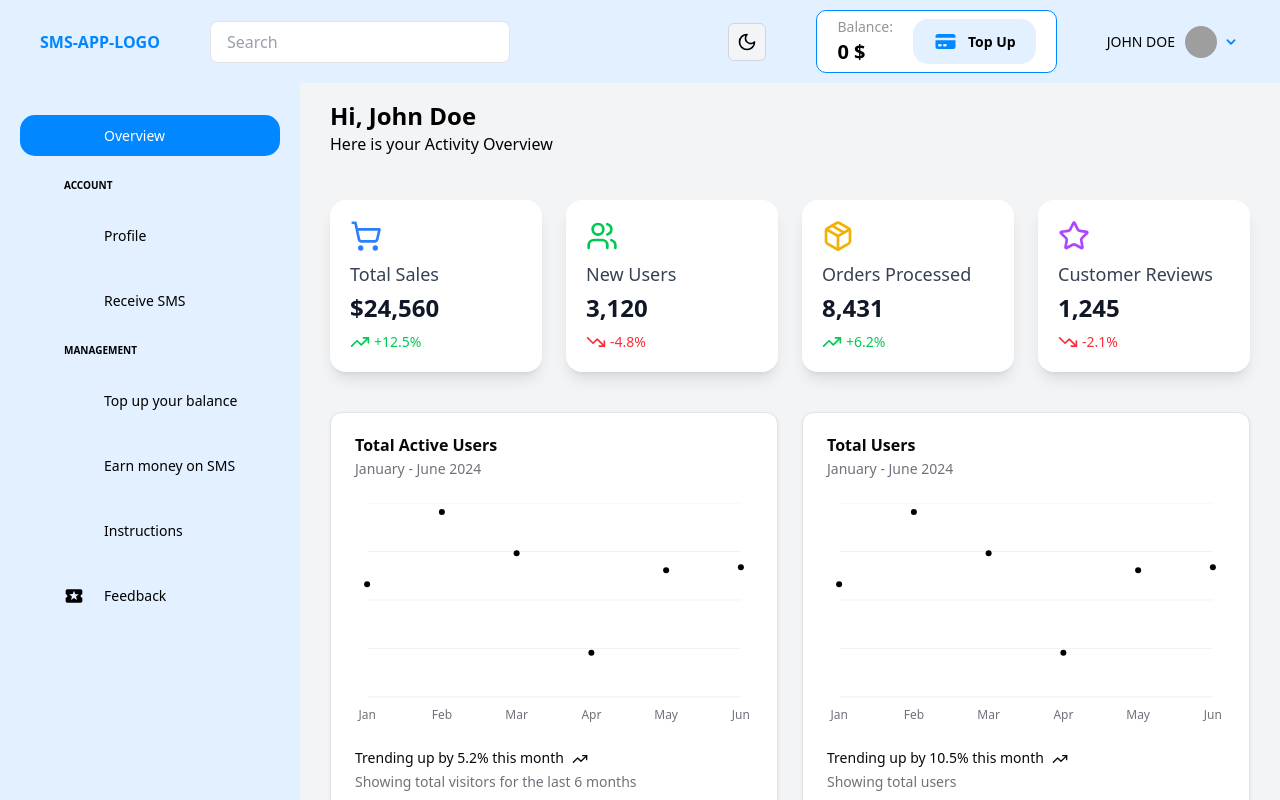
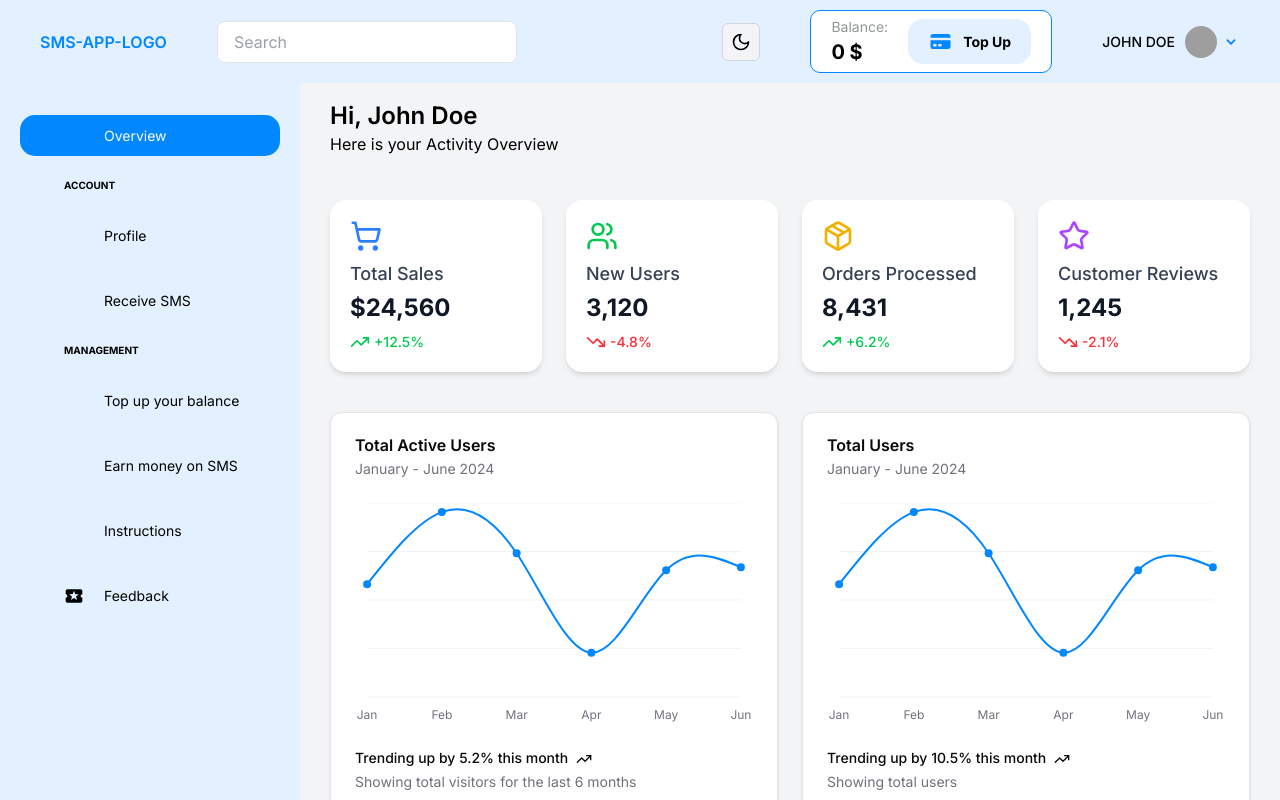
Before and after one commit to Folayimi/sms-app, a Next.js app: page /dashboard/overview in a window 1280 px wide. Built offline with nearby package versions, Linux system fonts and the light colour scheme; grey boxes are pictures that could not be loaded; some icons are missing.

Commit message:
added google-font

```diff
--- a/src/app/dashboard/overview/page.tsx
+++ b/src/app/dashboard/overview/page.tsx
@@ -125,7 +125,7 @@ const Overview: React.FC = () => {
               {overviewData.map((data, index) => (
                 <div
                   key={index}
-                  className="bg-white dark:bg-gray-800 shadow-lg rounded-2xl p-5 flex flex-col items-start transition transform hover:scale-105"
+                  className="bg-white dark:bg-gray-800 shadow-md rounded-2xl p-5 flex flex-col items-start transition transform hover:scale-105"
                 >
                   {/* Icon */}
                   <div className="text-3xl">{data.icon}</div>
@@ -163,24 +163,28 @@ const Overview: React.FC = () => {
               description="January - June 2024"
               comment1="Trending up by 5.2% this month"
               comment2="Showing total visitors for the last 6 months"
+              trending={<TrendingUp className="h-4 w-4" />}
             />
             <ChartComponent
               title="Total Users"
               description="January - June 2024"
               comment1="Trending up by 10.5% this month"
               comment2="Showing total users"
+              trending={<TrendingUp className="h-4 w-4" />}
             />
             <ChartComponent
               title="Total Payments"
               description="January - June 2024"
               comment1="Trending up by 7.2% this month"
               comment2="Showing total payments for the last 3 months"
+              trending={<TrendingUp className="h-4 w-4" />}
             />
             <ChartComponent
               title="Total SMS Numbers Received"
               description="January - June 2024"
               comment1="Dropped by 2.2% this month"
               comment2="Showing total SMS Numbers for the last 6 months"
+              trending={<TrendingDown className="h-4 w-4" />}
             />
           </div>
         </div>
--- a/src/app/globals.css
+++ b/src/app/globals.css
@@ -127,6 +127,7 @@
     scroll-behavior: smooth;
   }
   body {
+    font-family: var(--font-inter);
     @apply bg-background text-foreground;
   }
 
--- a/src/app/layout.tsx
+++ b/src/app/layout.tsx
@@ -7,7 +7,7 @@ import Layout from "@/components/Layout";
 import { ThemeProvider } from "@/components/theme-provider";
 import { Inter } from "next/font/google";
 
-const inter = Inter({ subsets: ["latin"] });
+const inter = Inter({ variable: "--font-inter", subsets: ["latin"] });
 
 const geistSans = Geist({
   variable: "--font-geist-sans",
@@ -32,7 +32,7 @@ export default function RootLayout({
   return (
     <html lang="en">
       <body
-        className={`${geistSans.variable} ${geistMono.variable} antialiased`}
+        className={`${geistSans.variable} ${geistMono.variable} ${inter.variable} antialiased font-inter`}
       >
         <ThemeProvider attribute="class" defaultTheme="system" enableSystem>
           <Layout children={children} />
--- a/src/components/ChartComponent.tsx
+++ b/src/components/ChartComponent.tsx
@@ -1,6 +1,4 @@
 "use client";
-
-import { TrendingUp } from "lucide-react";
 import { CartesianGrid, Line, LineChart, XAxis } from "recharts";
 
 import {
@@ -42,11 +40,13 @@ export function ChartComponent({
   description,
   comment1,
   comment2,
+  trending,
 }: {
   title: string;
   description: string;
   comment1: string;
   comment2: string;
+  trending?: React.ReactNode;
 }) {
   return (
     <Card>
@@ -79,10 +79,10 @@ export function ChartComponent({
             <Line
               dataKey="desktop"
               type="natural"
-              stroke="var(--color-chart-2)"
+              stroke="#0187FF"
               strokeWidth={2}
               dot={{
-                fill: "var(--color-chart-2)",
+                fill: "#0187FF",
               }}
               activeDot={{
                 r: 6,
@@ -93,7 +93,7 @@ export function ChartComponent({
       </CardContent>
       <CardFooter className="flex-col items-start gap-2 text-sm">
         <div className="flex gap-2 font-medium leading-none">
-          {comment1} <TrendingUp className="h-4 w-4" />
+          {comment1} {trending}
         </div>
         <div className="leading-none text-muted-foreground">{comment2}</div>
       </CardFooter>
```
